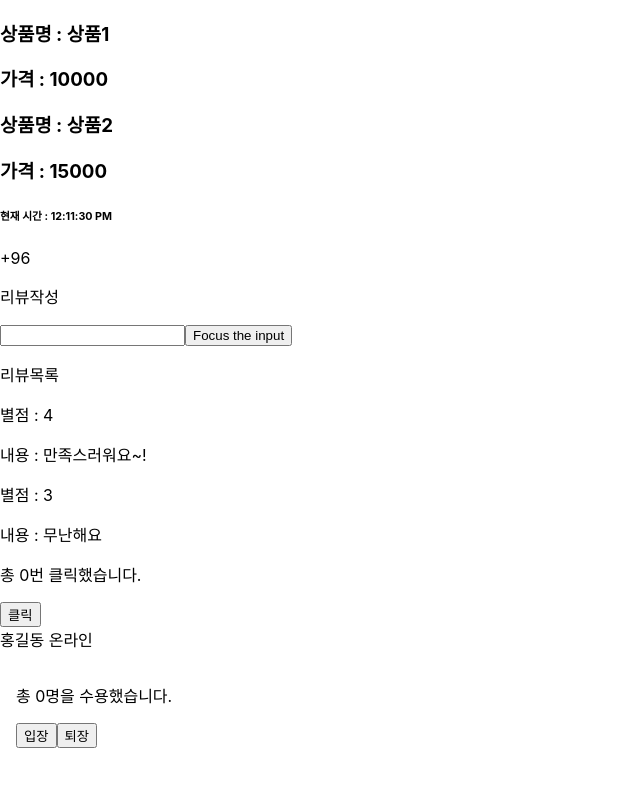
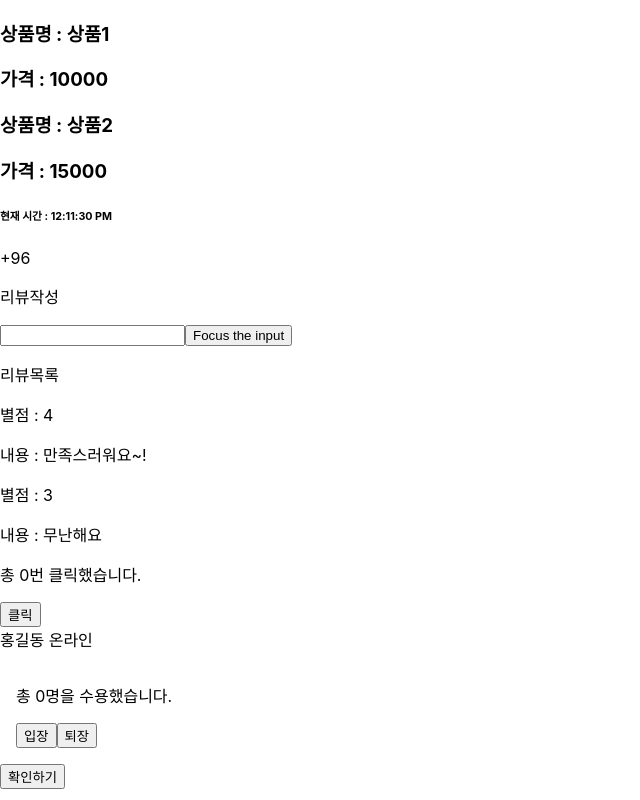
Before and after one commit to highlrang/react-study, a React (Create React App) app: page / in a window 1280 px wide. Shown: the whole page, without its empty margins (0-640 px from the left). Built offline with nearby package versions, Linux system fonts and the light colour scheme.

Commit message:
이벤트 핸들링

```diff
--- /dev/null
+++ b/src/etc/ConfirmButton.jsx
@@ -0,0 +1,17 @@
+import React, {useState} from "react";
+
+function ConfirmButton(props) {
+    const [isConfirmed, setIsConfirmed] = useState(false);
+
+    const handleConfirm = () => {
+        setIsConfirmed((prevIsConfirmed) => !prevIsConfirmed);
+    }
+
+    return (
+        <button onClick={handleConfirm} disabled={isConfirmed}>
+            {isConfirmed ? "확인됨" : "확인하기"}
+        </button>
+    )
+}
+
+export default ConfirmButton;
--- a/src/index.js
+++ b/src/index.js
@@ -7,6 +7,7 @@
 import NotificationList from './notification/NotificationList';
 import Counter from './count/Counter';
 import Accommodate from './member/Accommodate';
+import ConfirmButton from './etc/ConfirmButton';
 
 const root = ReactDOM.createRoot(document.getElementById('root'));
 // setInterval(() => {}, 1000);
@@ -16,6 +17,7 @@
       <NotificationList />
       <Counter />
       <Accommodate />
+      <ConfirmButton />
     </React.StrictMode>
 );
 
```
Also changed, not shown: src/etc/ConfirmButton_class.jsx (added, +38 -0 lines).
